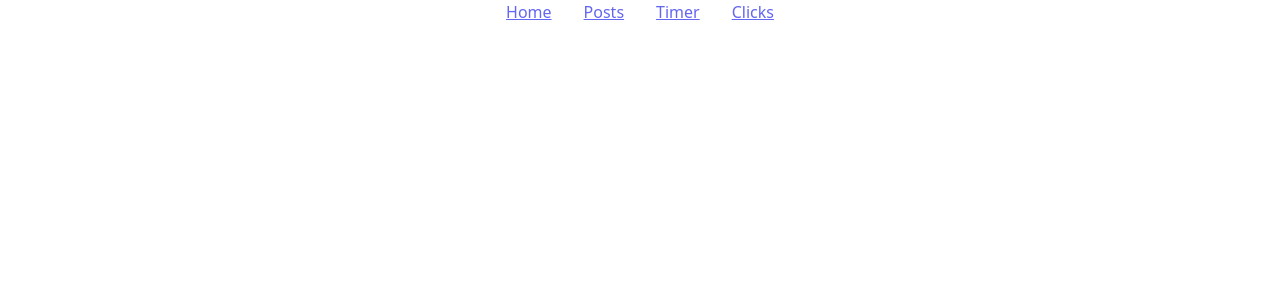
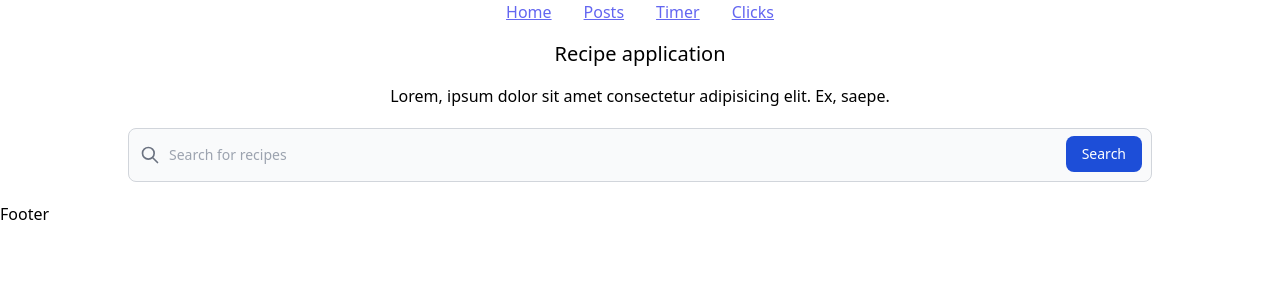
Before and after one commit to Devtown-India/FSWD-10323, a React (Create React App) app in the folder client/: page / in a window 1280 px wide. Shown: the top 300 px of the page. Built offline with nearby package versions, Linux system fonts and the light colour scheme.

Commit message:
recipe app with react

```diff
--- a/client/package.json
+++ b/client/package.json
@@ -2,6 +2,7 @@
   "name": "client",
   "version": "0.1.0",
   "dependencies": {
+    "axios": "^1.4.0",
     "nanoid": "^4.0.2",
     "react": "^18.2.0",
     "react-dom": "^18.2.0",
--- a/client/src/App.jsx
+++ b/client/src/App.jsx
@@ -1,25 +1,42 @@
 import { useState } from "react";
-import Home from "./components/Home";
-import Posts from "./components/Posts";
-import Timer from "./components/Timer";
-import Navabar from "./layout/Navbar";
-import Clicks from "./components/Clicks";
+import Header from "./components/Header";
+import Search from "./components/Search";
+import Footer from "./layout/Footer";
+import Navbar from "./layout/Navbar";
+import axios from "axios";
+import RecipeCard from "./components/RecipeCard";
 
 const App = () => {
-  const [view, setView] = useState("home");
-  const changeView = (view) => setView(view);
+  const [recipes, setRecipes] = useState([]);
+  const [loading, setLoading] = useState(false);
+
+  const handleSearch = async (query) => {
+    try {
+      setLoading(true);
+      const res = await axios.get(
+        `https://api.edamam.com/api/recipes/v2?type=public&q=${query}&app_id=0f649da1&app_key=c4617349e4334b66e1a01ee216b5f10b`
+      );
+      setRecipes(res.data.hits);
+    } catch (error) {
+      console.log(error);
+    } finally {
+      setLoading(false);
+    }
+  };
   return (
     <div>
-      <Navabar changeView={changeView} />
-      {view === "home" ? (
-        <Home />
-      ) : view === "posts" ? (
-        <Posts />
-      ) : view === "timer" ? (
-        <Timer />
-      ) : (
-        <Clicks />
-      )}
+      <Navbar />
+      <Header />
+      <Search handleSearch={handleSearch} />
+      {loading ? <h1 className="text-center text-2xl">Loading...</h1> : null}
+      <div>
+        {recipes.length > 0
+          ? recipes.map(({ recipe }, index) => {
+              return <RecipeCard recipe={recipe} key={index} />;
+            })
+          : null}
+      </div>
+      <Footer />
     </div>
   );
 };
--- a/client/src/components/Clicks.jsx
+++ /dev/null
@@ -1,23 +0,0 @@
-import { useState, useEffect } from "react";
-
-const Clicks = () => {
-  const [clicks, setClicks] = useState(0);
-
-  const listenClicks = () => {
-    setClicks((prev) => prev + 1);
-  };
-
-  useEffect(() => {
-    document.addEventListener("click", listenClicks);
-    return () => document.removeEventListener("click", listenClicks);
-  }, []);
-
-  return (
-    <div>
-      <h1>Clicks</h1>
-      {clicks}
-    </div>
-  );
-};
-
-export default Clicks;
--- /dev/null
+++ b/client/src/components/Header.jsx
@@ -0,0 +1,12 @@
+const Header = () => {
+  return (
+    <div>
+      <h1 className="text-center my-4 text-xl bold">Recipe application</h1>
+      <p className="text-center">
+        Lorem, ipsum dolor sit amet consectetur adipisicing elit. Ex, saepe.
+      </p>
+    </div>
+  );
+};
+
+export default Header;
--- a/client/src/components/Home.jsx
+++ /dev/null
@@ -1,26 +0,0 @@
-import { useEffect, useState } from "react";
-
-const Home = () => {
-  const [name, setName] = useState("");
-
-  useEffect(() => {
-    const timeout = setTimeout(() => {
-      console.log("making api call");
-    }, 500);
-
-    return () => clearTimeout(timeout);
-  }, [name]);
-
-  const handleChange = (e) => {
-    setName(e.target.value);
-  };
-
-  return (
-    <div>
-      <input onChange={handleChange} type="text" />
-      <div>{name}</div>
-    </div>
-  );
-};
-
-export default Home;
--- a/client/src/components/Posts.jsx
+++ /dev/null
@@ -1,49 +0,0 @@
-import { Component } from "react";
-
-// const Posts = () => {
-//     return (
-//         <div>
-//             <h1>Posts</h1>
-//         </div>
-//      );
-// }
-
-// export default Posts;
-
-export default class Posts extends Component {
-  constructor(props) {
-    super(props);
-    this.state = {
-      count: 0,
-    };
-  }
-  componentDidMount() {
-    console.log("componentDidMount");
-  }
-  componentWillUnmount() {
-    console.log("component unmounted");
-  }
-  componentDidUpdate(props, prevState) {
-    console.log({
-      props,
-      prevState,
-    });
-  }
-  render() {
-    return (
-      <div>
-        <h1>Posts</h1>
-        {this.state.count}
-        <button
-          onClick={() =>
-            this.setState({
-              count: this.state.count + 1,
-            })
-          }
-        >
-          inc
-        </button>
-      </div>
-    );
-  }
-}
--- /dev/null
+++ b/client/src/components/RecipeCard.jsx
@@ -0,0 +1,5 @@
+const RecipeCard = ({ recipe }) => {
+  return <h1>{recipe.label}</h1>;
+};
+
+export default RecipeCard;
--- /dev/null
+++ b/client/src/components/Search.jsx
@@ -0,0 +1,52 @@
+import { useState } from "react";
+
+const Search = ({ handleSearch }) => {
+  const [query, setQuery] = useState("");
+  return (
+    <div className="mx-auto my-5" style={{ width: "80%" }}>
+      <label
+        htmlFor="search"
+        className="mb-2 text-sm font-medium text-gray-900 sr-only dark:text-white"
+      >
+        Search
+      </label>
+      <div className="relative">
+        <div className="absolute inset-y-0 left-0 flex items-center pl-3 pointer-events-none">
+          <svg
+            aria-hidden="true"
+            className="w-5 h-5 text-gray-500 dark:text-gray-400"
+            fill="none"
+            stroke="currentColor"
+            viewBox="0 0 24 24"
+            xmlns="http://www.w3.org/2000/svg"
+          >
+            <path
+              strokeLinecap="round"
+              strokeLinejoin="round"
+              strokeWidth={2}
+              d="M21 21l-6-6m2-5a7 7 0 11-14 0 7 7 0 0114 0z"
+            />
+          </svg>
+        </div>
+        <input
+          value={query}
+          onChange={(e) => setQuery(e.target.value)}
+          type="search"
+          id="search"
+          className="block w-full p-4 pl-10 text-sm text-gray-900 border border-gray-300 rounded-lg bg-gray-50 focus:ring-blue-500 focus:border-blue-500 dark:bg-gray-700 dark:border-gray-600 dark:placeholder-gray-400 dark:text-white dark:focus:ring-blue-500 dark:focus:border-blue-500"
+          placeholder="Search for recipes"
+          required=""
+        />
+        <button
+          onClick={() => handleSearch(query)}
+          type="submit"
+          className="text-white absolute right-2.5 bottom-2.5 bg-blue-700 hover:bg-blue-800 focus:ring-4 focus:outline-none focus:ring-blue-300 font-medium rounded-lg text-sm px-4 py-2 dark:bg-blue-600 dark:hover:bg-blue-700 dark:focus:ring-blue-800"
+        >
+          Search
+        </button>
+      </div>
+    </div>
+  );
+};
+
+export default Search;
--- a/client/src/components/Timer.jsx
+++ /dev/null
@@ -1,33 +0,0 @@
-import { useState, useEffect } from "react";
-
-const Timer = () => {
-  const [count, setCount] = useState(0);
-  const [name, setName] = useState("John");
-
-  const initialiseTimer = () => {
-    const interval = setInterval(() => {
-      setCount((prev) => prev + 1);
-    }, 1000);
-  };
-
-  useEffect(() => {
-    // this only executes on mount
-    initialiseTimer();
-  }, []);
-
-  return (
-    <div>
-      <h1>Timer</h1>
-      {count}
-      {/* <h2 className="text-lg text-red-300 bold">{count}</h2>
-      <input type="text" onChange={(e) => setName(e.target.value)} />
-
-      <button type="button" onClick={() => setCount((prev) => prev + 1)}>
-        Inc
-      </button>
-      <div>{name}</div> */}
-    </div>
-  );
-};
-
-export default Timer;
--- /dev/null
+++ b/client/src/layout/Footer.jsx
@@ -0,0 +1,9 @@
+const Footer = () => {
+  return (
+    <div>
+      <ul>Footer</ul>
+    </div>
+  );
+};
+
+export default Footer;
--- a/client/src/layout/Navbar.jsx
+++ b/client/src/layout/Navbar.jsx
@@ -1,4 +1,4 @@
-const Navabar = ({ changeView }) => {
+const Navbar = ({ changeView }) => {
   return (
     <ul className="flex justify-center">
       <li
@@ -29,4 +29,4 @@ const Navabar = ({ changeView }) => {
   );
 };
 
-export default Navabar;
+export default Navbar;
```
Also changed, not shown: 1 other file (tests, documents, lock files or other folders).
